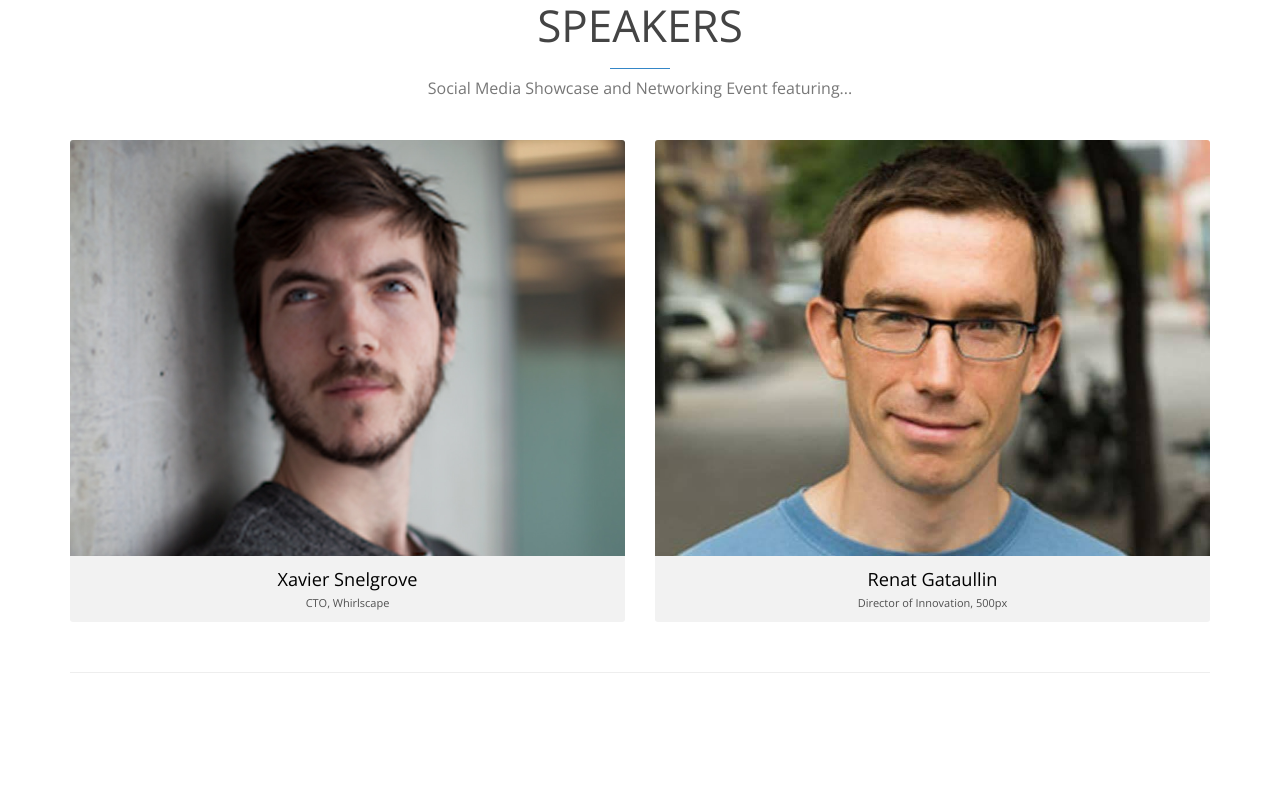
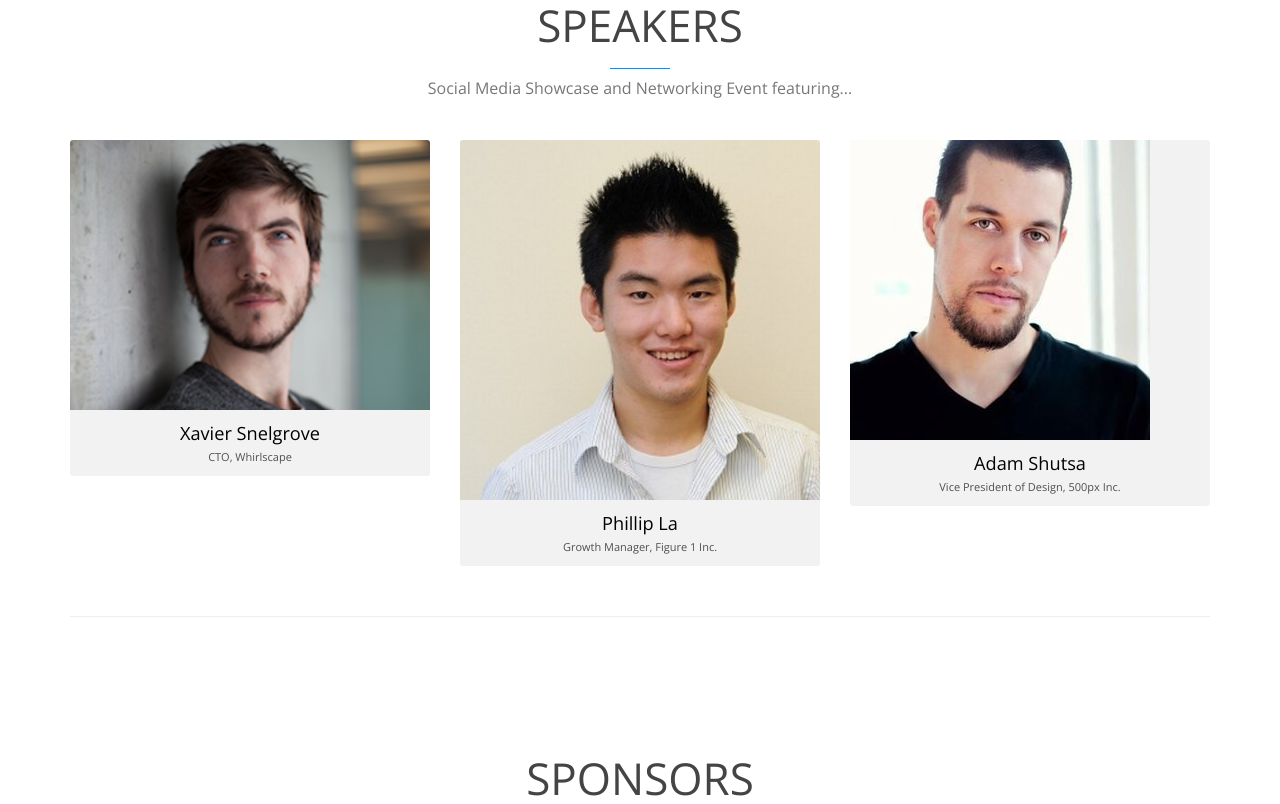
Before and after one commit to nspire/idxtoronto, a website: page public/index.html in a window 1280 px wide. Shown: the part 2736-3540 px from the top of the page. Drawn offline with nearby package versions, Linux system fonts and the light colour scheme.

Commit message:
update speaker photos

```diff
--- a/public/index.html
+++ b/public/index.html
@@ -280,7 +280,7 @@
                     </div>
                 </div>
                 <div class="row">
-                    <div class="col-xs-6 margin30">
+                    <div class="col-xs-4 margin30">
                         <div class="default-wrap wow animated fadeInDown">
                             <div class="img">
                                 <img src="img/speaker1.jpg" class="img-responsive" alt="">
@@ -296,18 +296,33 @@
                             </div>
                         </div><!--default-wrap-->
                     </div><!--team col-->
-                    <div class="col-xs-6 margin30">
+                    <div class="col-xs-4 margin30">
                         <div class="default-wrap wow animated fadeInRight">
                             <div class="img">
-                                <img src="img/speaker4.jpg" class="img-responsive" alt="">
+                                <img src="img/speaker2.jpg" class="img-responsive" alt="">
                             </div><!--person image-->
                             <div class="description">
-                                <h4>Renat Gataullin</h4>
-                                <span>Director of Innovation, 500px</span>
+                                <h4>Phillip La</h4>
+                                <span>Growth Manager, Figure 1 Inc.</span>
                             </div><!--desrciption-->
                             <div class="hover-desc">
-                                <h4>Renat Gataullin</h4>
-                                <p>
+                                <h4>Phillip La</h4>
+                                <p></p>
+                            </div>
+                        </div><!--default-wrap-->
+                    </div><!--team col-->
+                    <div class="col-xs-4 margin30">
+                        <div class="default-wrap wow animated fadeInRight">
+                            <div class="img">
+                                <img src="img/speaker3.jpg" class="img-responsive" alt="">
+                            </div><!--person image-->
+                            <div class="description">
+                                <h4>Adam Shutsa</h4>
+                                <span>Vice President of Design, 500px Inc.</span>
+                            </div><!--desrciption-->
+                            <div class="hover-desc">
+                                <h4>Adam Shutsa</h4>
+                                <p></p>
                             </div>
                         </div><!--default-wrap-->
                     </div><!--team col-->
```
